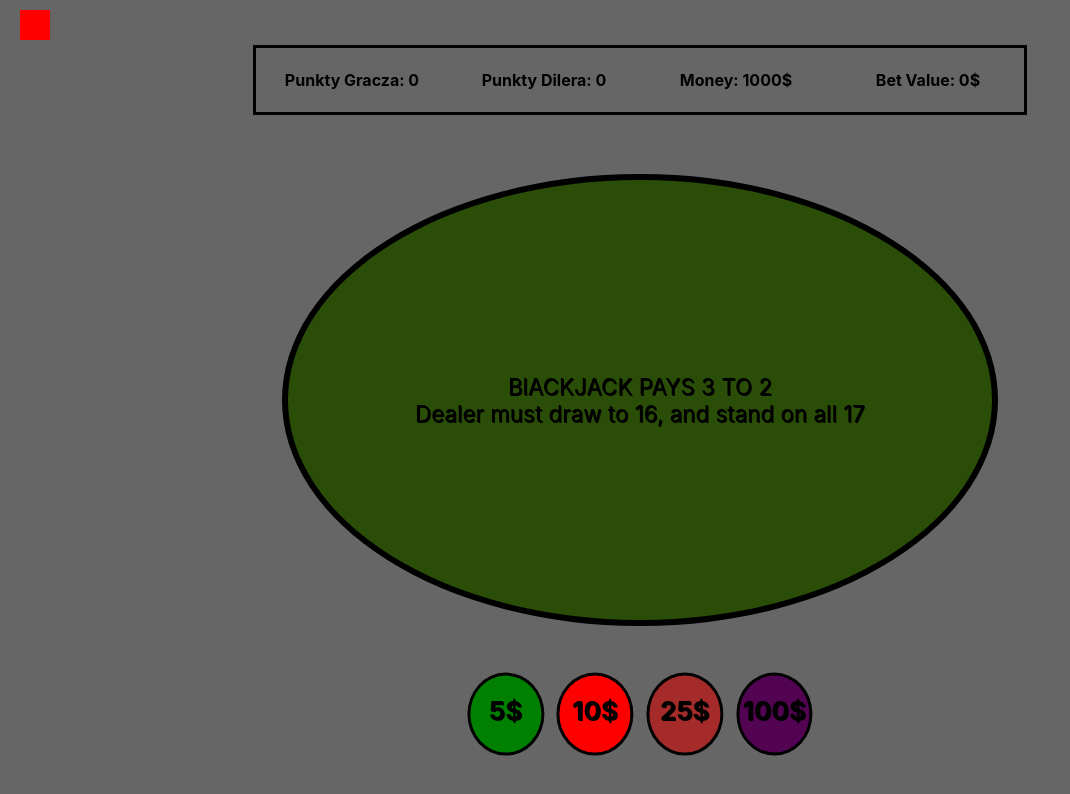
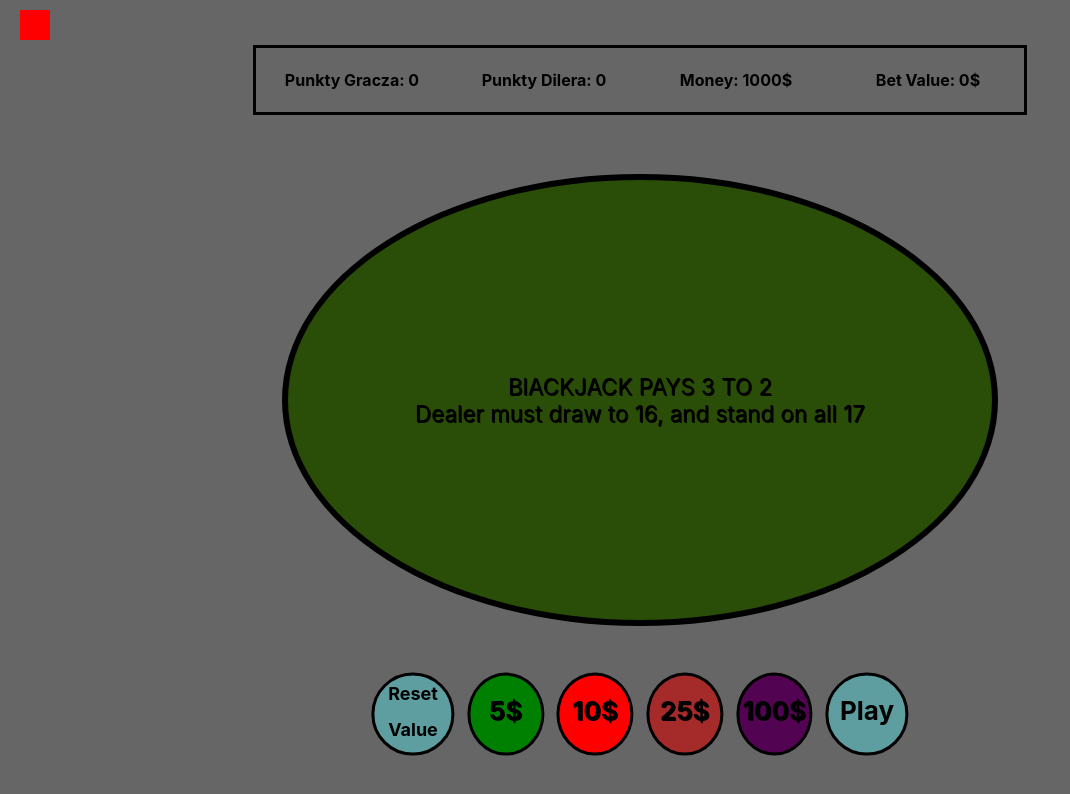
Before and after one commit to BuczekB/game-bj, a React (Create React App) app: page / in a window 1280 px wide. Shown: the top 794 px of the page, without its empty margins (0-1070 px from the left). Built offline with nearby package versions, Linux system fonts and the light colour scheme.

Commit message:
add 2 buttons reset/paly

```diff
--- a/src/components/App.js
+++ b/src/components/App.js
@@ -201,13 +201,39 @@ class App extends Component {
 
   }
   choiceValue = (money) => {
+
+    if (this.state.money === 0) {
+      alert("no money")
+      this.setState({
+        value: 0,
+      })
+      return
+    }
+
+
     this.setState({
-      value: money,
+      value: this.state.value + money
+    })
+
+  }
+  startGame = () => {
+
+    if (this.state.value === 0) {
+      alert("game price is 0")
+      return
+    }
+
+    this.setState({
       active: true,
+    })
 
-    })
     this.shufflingCards()
     console.log(this.state.winLoseDraw);
+  }
+  backMoney = (money) => {
+    this.setState({
+      value: 0
+    })
   }
 
   results = () => {
@@ -286,6 +312,8 @@ class App extends Component {
         />
         <Value
           choiceValue={this.choiceValue}
+          startGame={this.startGame}
+          backMoney={this.backMoney}
           active={this.state.active}
           flag={this.state.flag}
         />
--- a/src/components/History.js
+++ b/src/components/History.js
@@ -21,8 +21,8 @@ const History = (props) => {
 
         let showBox = ''
 
-        if (flag) showBox = 'boxOFF'
-        if (!flag) showBox = ''
+        if (!flag) showBox = 'boxOFF'
+        if (flag) showBox = ''
 
 
         if (three == 'win') bg = 'green';
--- a/src/components/Value.js
+++ b/src/components/Value.js
@@ -33,8 +33,11 @@ const Value = (props) => {
                 <div className='value' onClick={value10}><p>10$</p></div>
                 <div className='value' onClick={value25}><p>25$</p></div>
                 <div className='value' onClick={value100}><p>100$</p></div>
+                <div className='playButton' onClick={props.startGame}>Play</div>
+                <div className='backButton' onClick={props.backMoney} >Reset Value</div>
+            </div>
 
-            </div>
+
         </div>
     )
 }
--- a/src/style/history.css
+++ b/src/style/history.css
@@ -1,4 +1,11 @@
-
+@keyframes moveToLeft {
+    from {
+        transform: translateX(30vw);
+    }
+    to {
+        transform: translateX(-30vw);
+    }
+}
 
 .historyTable{
     width: 30vw;
@@ -14,7 +21,12 @@
 .boxOFF{
     opacity: 0;
 }
+.boxOn{
+    animation-name: moveToLeft;
+    animation-duration: 1s;
+    animation-fill-mode: forwards;
 
+}
 
 
 .historyTableOff{
--- a/src/style/value.css
+++ b/src/style/value.css
@@ -20,6 +20,35 @@
     line-height: 5.5vw;
     font-weight: 700;
     text-align: center;
+}
+.backButton{
+   position: absolute;
+   width: 6vw;
+    height: 6vw;
+    background-color: cadetblue;
+    border: solid 3px black;
+    border-radius: 50%;
+    cursor: pointer;
+    font-size: 18px;
+    font-weight: 700;
+    text-align: center;
+    right: 100%;
+    line-height: 2.8vw;
+}
+.playButton{
+   position: absolute;
+   width: 6vw;
+    height: 6vw;
+    background-color: cadetblue;
+    border: solid 3px black;
+    border-radius: 50%;
+    margin-right: 1vw;
+    cursor: pointer;
+    font-size: 26px;
+    line-height: 5.5vw;
+    font-weight: 700;
+    text-align: center;
+    left: 100%;
 }
 .value:first-child{
    margin-left: 1vw;
```
